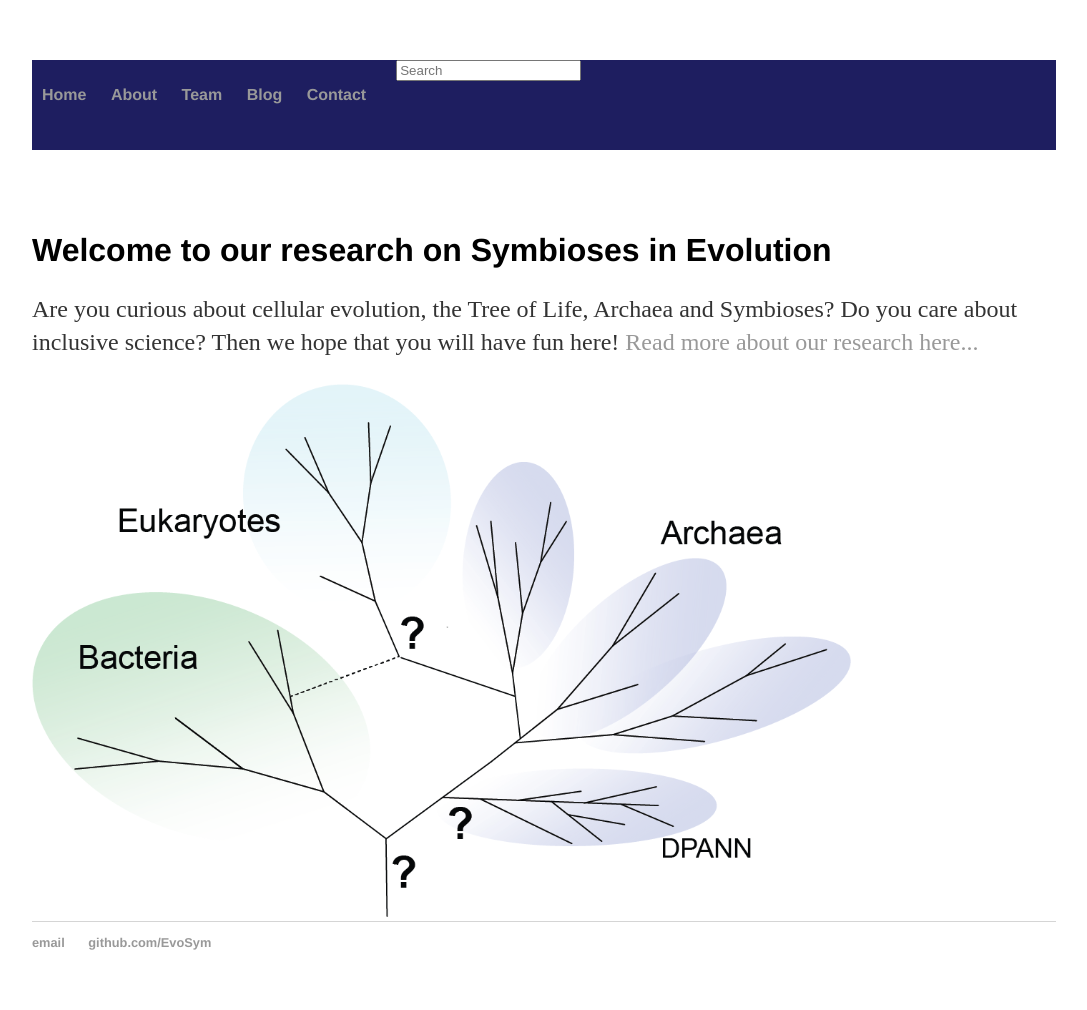
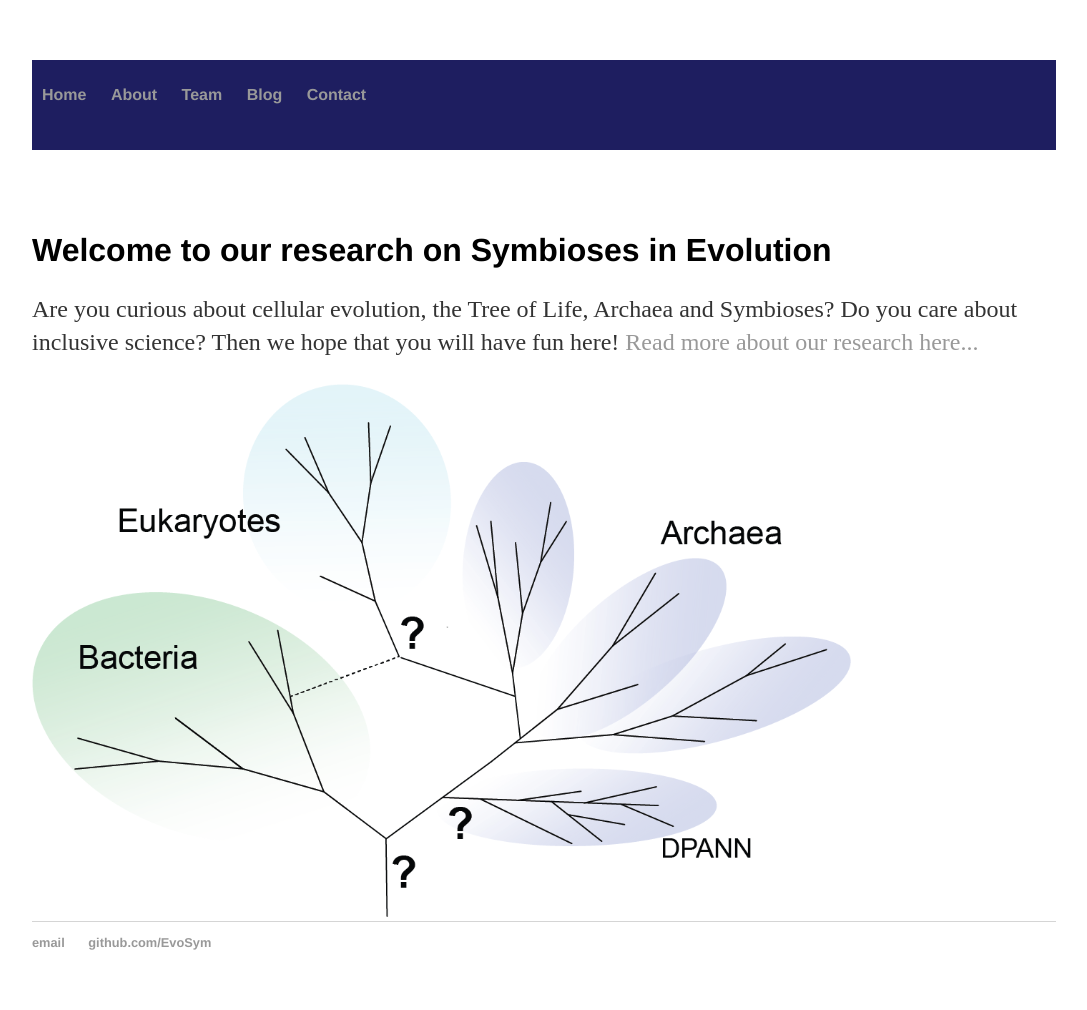
Before and after one commit to EvoSym/EvoSym.github.io, a Jekyll site: the page built from index.html, in a window 1280 px wide. Shown: the whole page, without its empty margins (96-1183 px from the left). Built offline with Jekyll 4.4.1, drawn with Linux system fonts in a browser that asks for light colours.

Commit message:
Update default.html

```diff
--- a/_layouts/default.html
+++ b/_layouts/default.html
@@ -16,9 +16,6 @@
         		<li><a href="/blog">Blog</a></li>
 			<li><a href="/contact">Contact</a></li>
     		</ul>
-		<form class = "search-form" >
-			<input type = "text" placeholder = "Search"
-		</form>
 		</nav>
 		<p>
 		<br>
```
